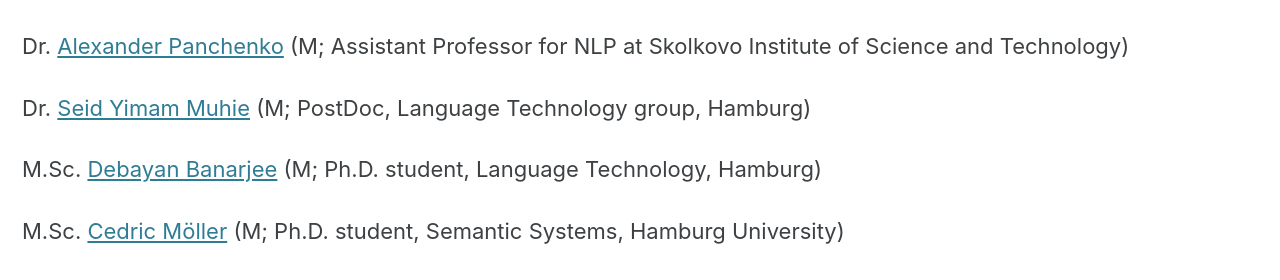
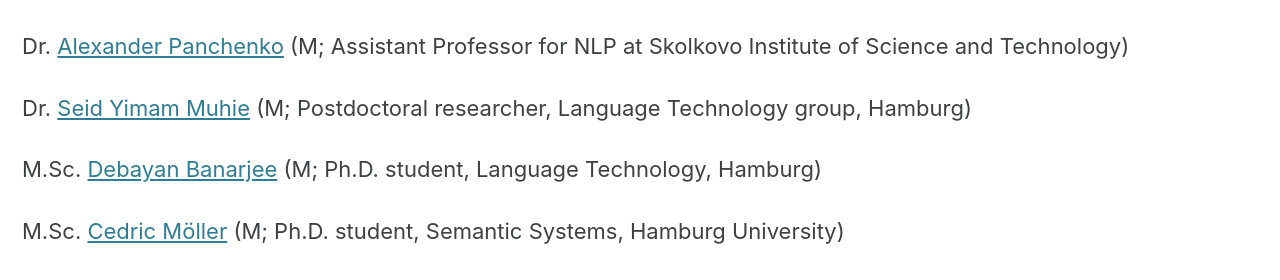
Before and after one commit to semantic-systems/nliwod-workshop, a Jekyll site: the page built from organization.md, in a window 1280 px wide. Shown: the part 1444-1724 px from the top of the page. Built offline with Jekyll 4.4.1, drawn with Linux system fonts in a browser that asks for light colours; cached includes are drawn as plain includes.

Commit message:
Update organization.md

```diff
--- a/organization.md
+++ b/organization.md
@@ -18,7 +18,7 @@ Prof. [Axel-Cyrille Ngonga Ngomo](http://dice-research.org) (M) heads the DICE a
 
 Dr. [Alexander Panchenko](https://faculty.skoltech.ru/people/alexanderpanchenko) (M; Assistant Professor for NLP at Skolkovo Institute of Science and Technology)
 
-Dr. [Seid Yimam Muhie](https://www.inf.uni-hamburg.de/en/inst/ab/lt/people/seid-muhie-yimam.html) (M; PostDoc, Language Technology group, Hamburg)
+Dr. [Seid Yimam Muhie](https://www.inf.uni-hamburg.de/en/inst/ab/lt/people/seid-muhie-yimam.html) (M; Postdoctoral researcher, Language Technology group, Hamburg)
 
 M.Sc. [Debayan Banarjee](https://www.inf.uni-hamburg.de/en/inst/ab/lt/people/debayan-banerjee.html) (M; Ph.D. student, Language Technology, Hamburg)
 
```
